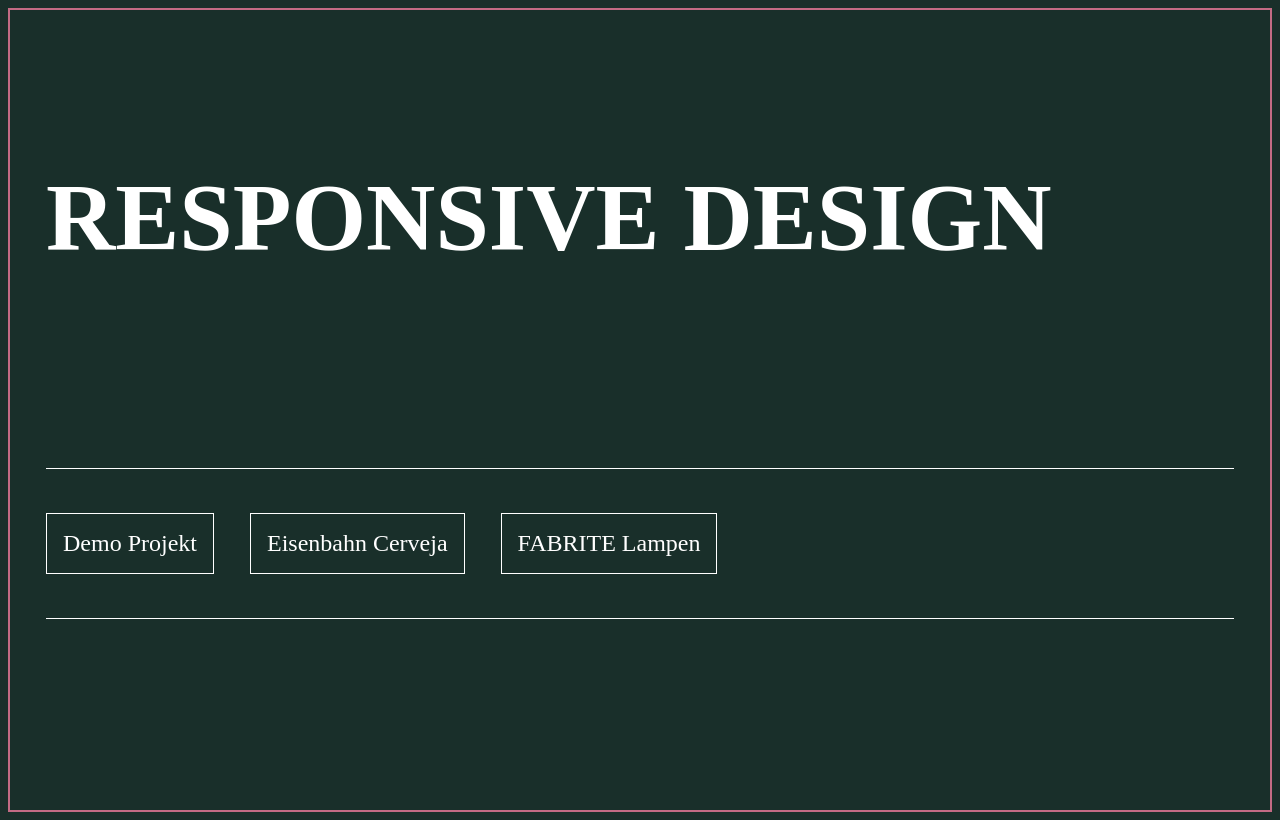
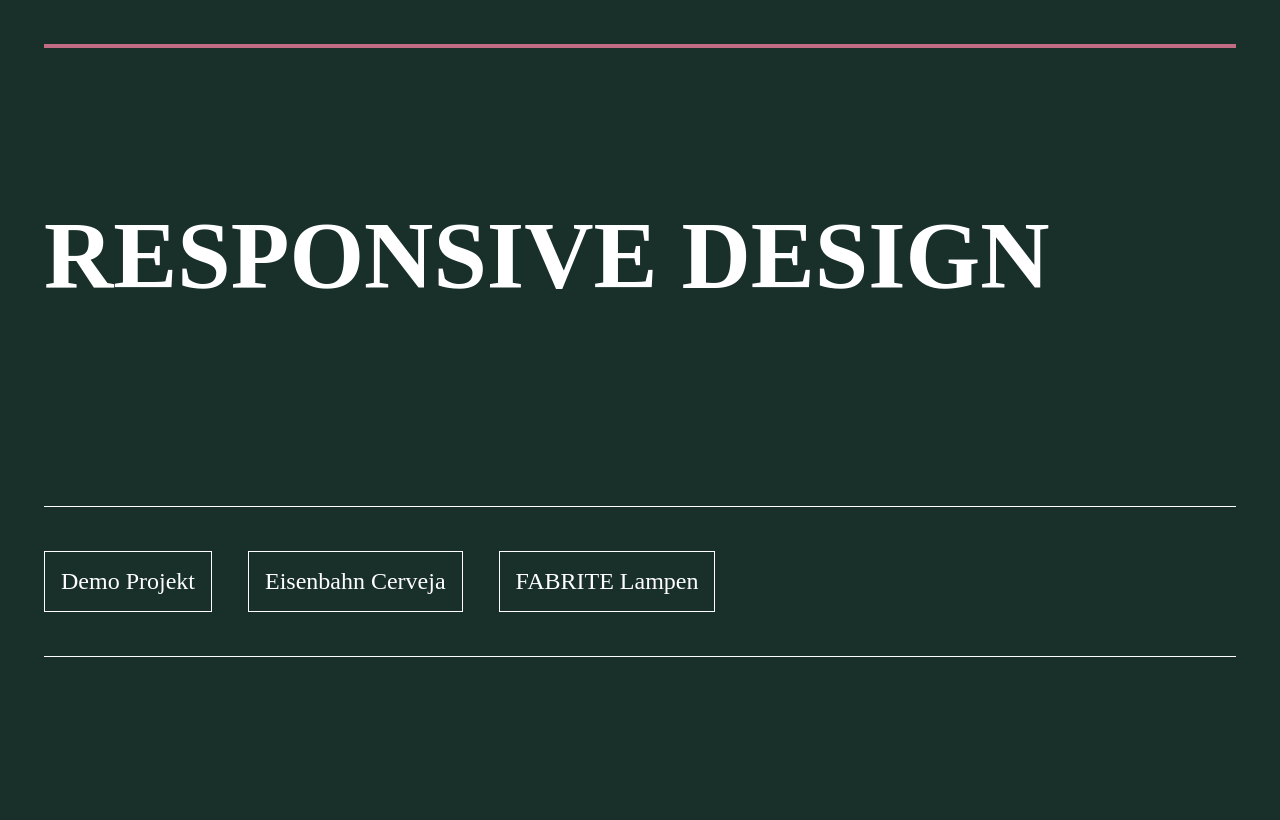
Before and after one commit to lukasebnoether/Responsive_Design_24, a plain HTML site: page index.html in a window 1280 px wide. Drawn offline with Linux system fonts and the light colour scheme; a web font is replaced by a local one.

Commit message:
Styling Update

```diff
--- a/index.html
+++ b/index.html
@@ -8,6 +8,9 @@
 
 </head>
 <body>
+    <header>
+        <div class="line-02"></div>
+    </header>
 
     <section class="title">
         <div>
--- a/style.css
+++ b/style.css
@@ -1,7 +1,5 @@
 body {
     background-color: #192F2A;
-    border: solid 2px #C26B84;
-    height: 100vh;
 }
 
 @font-face {
@@ -62,3 +60,16 @@ button:hover{
     transition: all  0.5s ease;
     cursor:pointer;
 }
+
+.line-02{
+    height: 4px;
+    background-color: #C26B84;
+    width: 100%;
+}
+
+header{
+    display: flex;
+    padding-right: 36px;
+    padding-left: 36px;
+    padding-top: 36px;
+}
```
